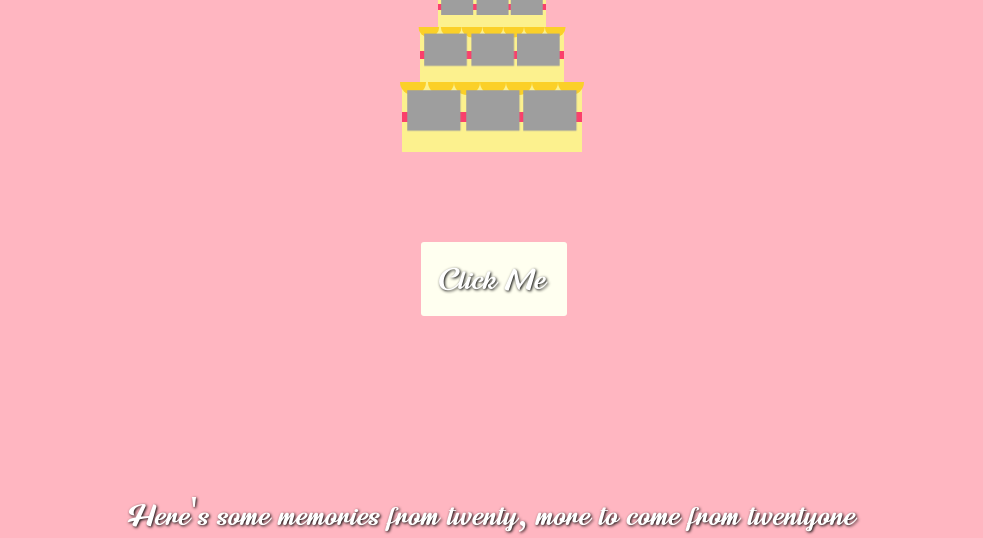
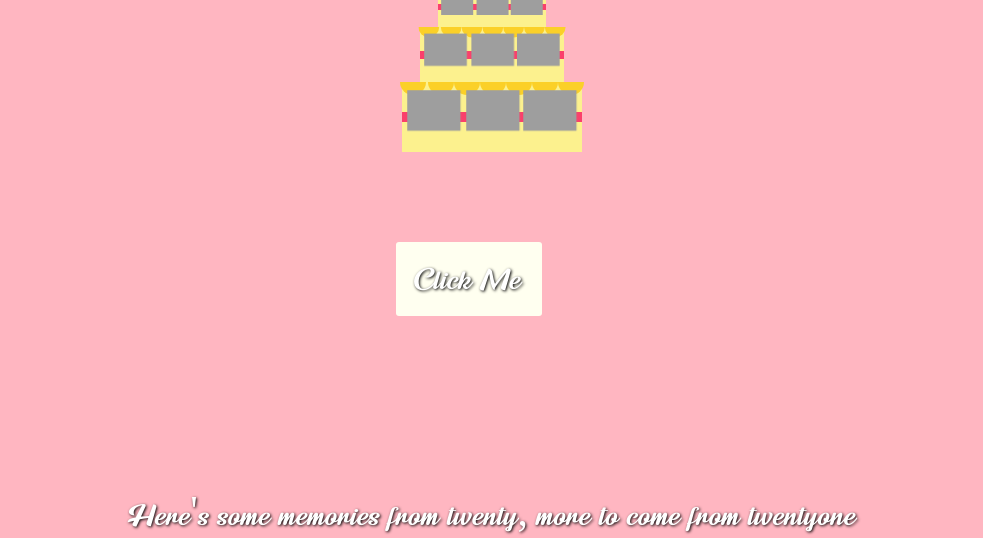
Before and after one commit to JoshKallagunta/Birthday-Card, a PHP site: page / in a window 1280 px wide. Shown: the part 328-866 px from the top of the page, without its empty margins (148-1131 px from the left). Run offline with PHP 8.4, Linux system fonts and the light colour scheme; grey boxes are pictures that could not be loaded.

Commit message:
fix bttn margin

```diff
--- a/style.css
+++ b/style.css
@@ -162,9 +162,11 @@ a {
 
 @font-face {
   font-family: "lemon";
-  src: url(fonts/LemonJellyPersonalUse-dEqR.ttf);
+  src: url('fonts/LemonJellyPersonalUse-dEqR.ttf');
+
   font-size: normal;
   font-weight: 100;
+
 }
 
 h1 {
@@ -219,7 +221,7 @@ carousel-inner > .item-active > img {
 .btn {
   color: inherit;
   font: inherit;
-  margin: -9px;
+  margin: -34px;
   margin-top: 100px;
   background-color: ivory;
   font-family: "lemon";
```
